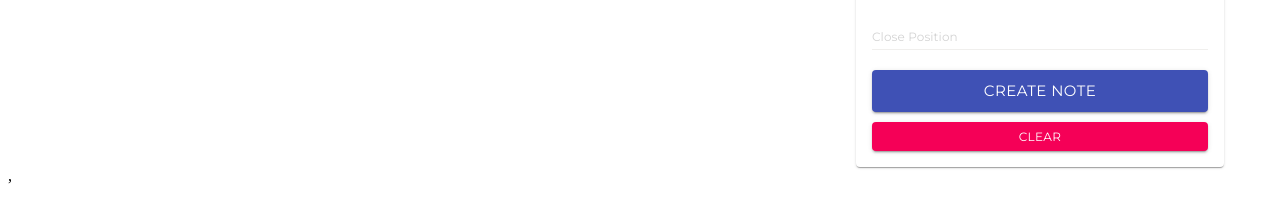
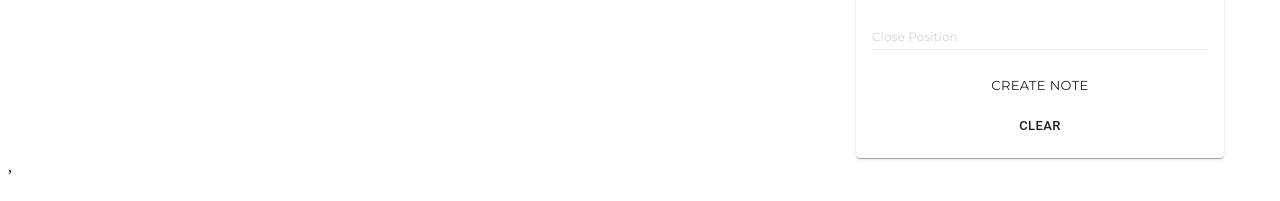
Before and after one commit to dmitridrozdov/trading-note, a React (Create React App) app in the folder client/: page / in a window 1280 px wide. Shown: the part 493-694 px from the top of the page. Built offline with nearby package versions, Linux system fonts and the light colour scheme; no server answers.

Commit message:
Update Form.js

```diff
--- a/client/src/components/Form/Form.js
+++ b/client/src/components/Form/Form.js
@@ -110,8 +110,8 @@ const Form = ({ currentId, setCurrentId }) => {
                     name='closeposition' label='Close Position' fullWidth value={noteData.closeposition}
                     onChange={(e) => setnoteData({ ...noteData, closeposition: e.target.value })}/>
 
-                <Button className={classes.buttonSubmit} variant='contained' color='primary' size='large' type='submit' fullWidth >Create Note</Button>
-                <Button className={classes.textStyle} variant='contained' color='secondary' size='small' onClick={clear} fullWidth >Clear</Button>
+                <Button className={classes.buttonSubmit} size='small' type='submit' fullWidth >Create Note</Button>
+                <Button className={classes.buttonClear} size='small' onClick={clear} fullWidth >Clear</Button>
             </form>
         </Paper>
     )
```
